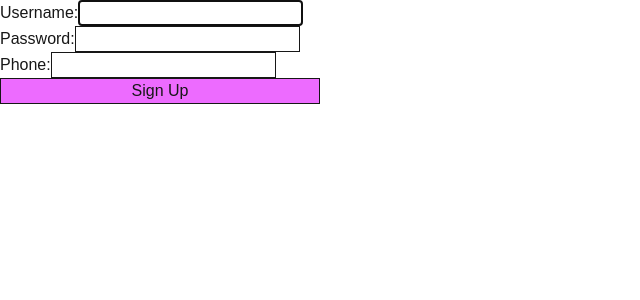
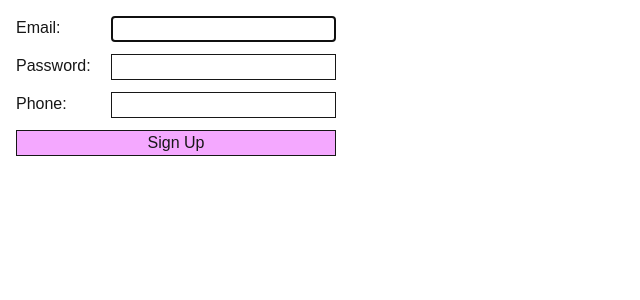
Before and after one commit to rtvasu/atari, a Next.js app: page / in a window 1280 px wide. Shown: the top 300 px of the page, without its empty margins (0-640 px from the left). Built offline with nearby package versions, Linux system fonts and the light colour scheme.

Commit message:
Reducing repetition, some design changes

```diff
--- a/app/page.tsx
+++ b/app/page.tsx
@@ -1,19 +1,24 @@
 export default function Home() {
+  type FieldProps = {
+    label: string;
+    autoFocus?: boolean;
+  };
+
+  function Field({ label, autoFocus }: FieldProps) {
+    return (
+      <label className="max-w-xs flex justify-between">
+        {label}:
+        <input autoFocus={autoFocus} className="border border-foreground px-2" />
+      </label>
+    );
+  };
+
   return (
-    <div className="flex flex-col">
-      <label>
-        Username:
-        <input autoFocus className="border border-foreground px-2" />
-      </label>
-      <label>
-        Password:
-        <input className="border border-foreground px-2" />
-      </label>
-      <label>
-        Phone:
-        <input className="border border-foreground px-2" />
-      </label>
-      <button className="border border-foreground max-w-xs cursor-pointer bg-fuchsia-400 hover:bg-fuchsia-500">Sign Up</button>
+    <div className="flex flex-col gap-3 p-4">
+      <Field label="Email" autoFocus />
+      <Field label="Password" />
+      <Field label="Phone" />
+      <button className="border border-foreground max-w-xs cursor-pointer bg-fuchsia-300 hover:bg-fuchsia-400">Sign Up</button>
     </div>
   );
 }
```
